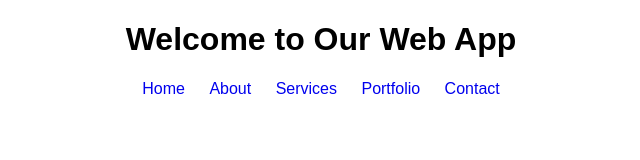
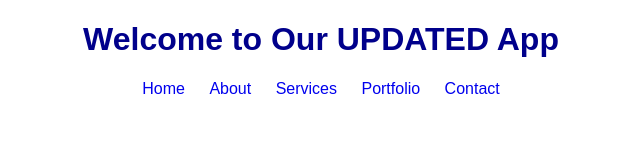
Before and after one commit to DeshamVarsha/simplewebapp, a plain HTML site: page index.html in a window 1280 px wide. Shown: the whole page, without its empty margins (319-959 px from the left). Drawn offline with Linux system fonts and the light colour scheme.

Commit message:
Updated heading and text color

```diff
--- a/css.css
+++ b/css.css
@@ -1,6 +1,7 @@
 body {
     font-family: Arial, sans-serif;
     text-align: center;
+    color:darkblue;
 }
 nav a {
     margin: 0 10px;
--- a/index.html
+++ b/index.html
@@ -7,7 +7,7 @@
     <link rel="stylesheet" href="css.css">
 </head>
 <body>
-    <h1>Welcome to Our Web App</h1>
+    <h1>Welcome to Our UPDATED  App</h1>
     <nav>
         <a href="index.html">Home</a>
         <a href="about.html">About</a>
```
